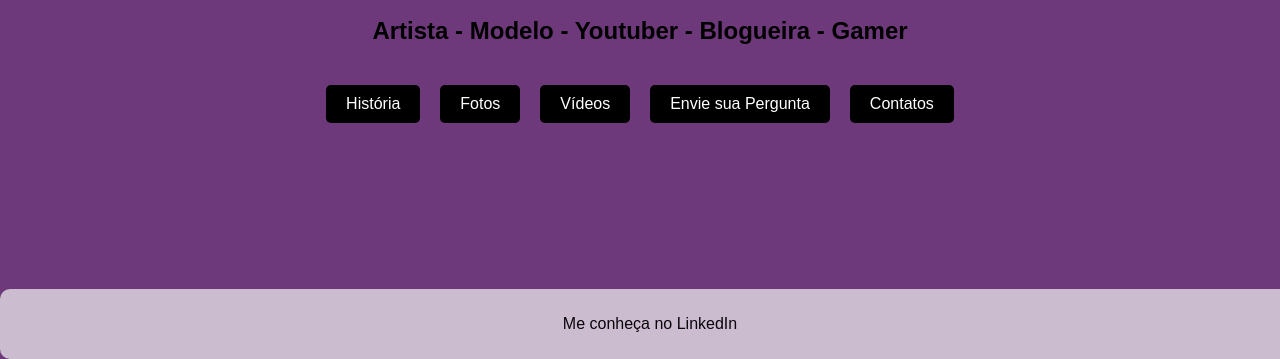
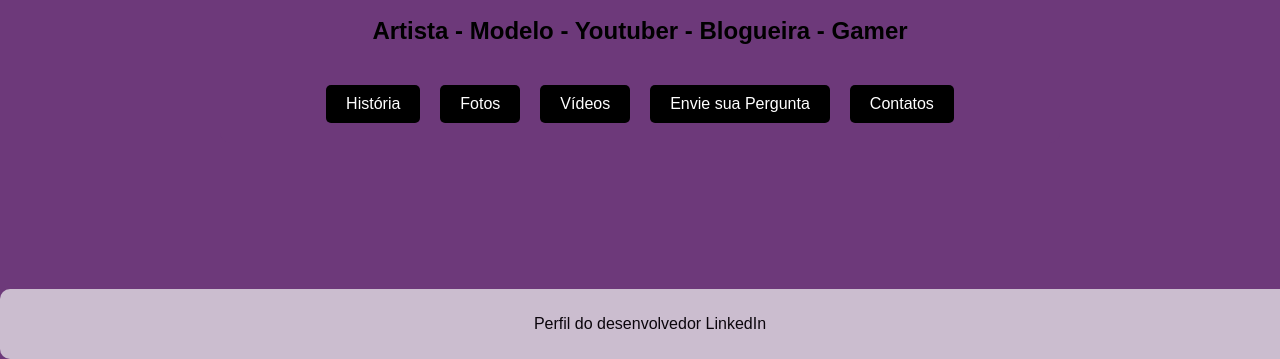
Before and after one commit to GleisonAmorim/Projeto-Site-Blog-HTML, a plain HTML site: page index.html in a window 1280 px wide. Shown: the part 441-800 px from the top of the page. Drawn offline with Linux system fonts and the light colour scheme.

Commit message:
Update index.html

```diff
--- a/index.html
+++ b/index.html
@@ -177,7 +177,7 @@
   </div>
 
   <footer>
-    <p>Me conheça no <a href="https://www.linkedin.com/in/gleisonamorim/" target="_blank">LinkedIn</a></p>
+    <p>Perfil do desenvolvedor <a href="https://www.linkedin.com/in/gleisonamorim/" target="_blank">LinkedIn</a></p>
   </footer>
 </body>
 </html>
```
